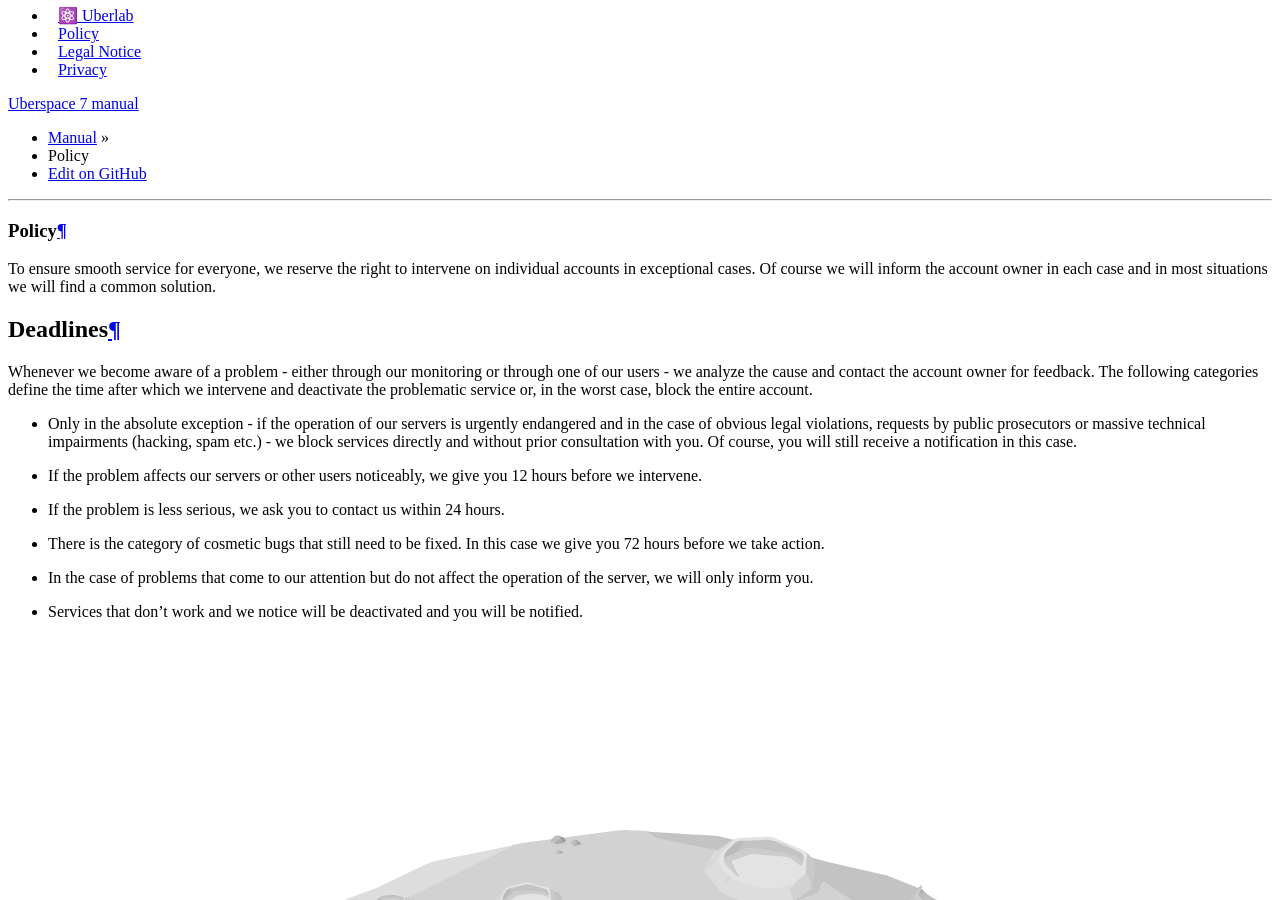
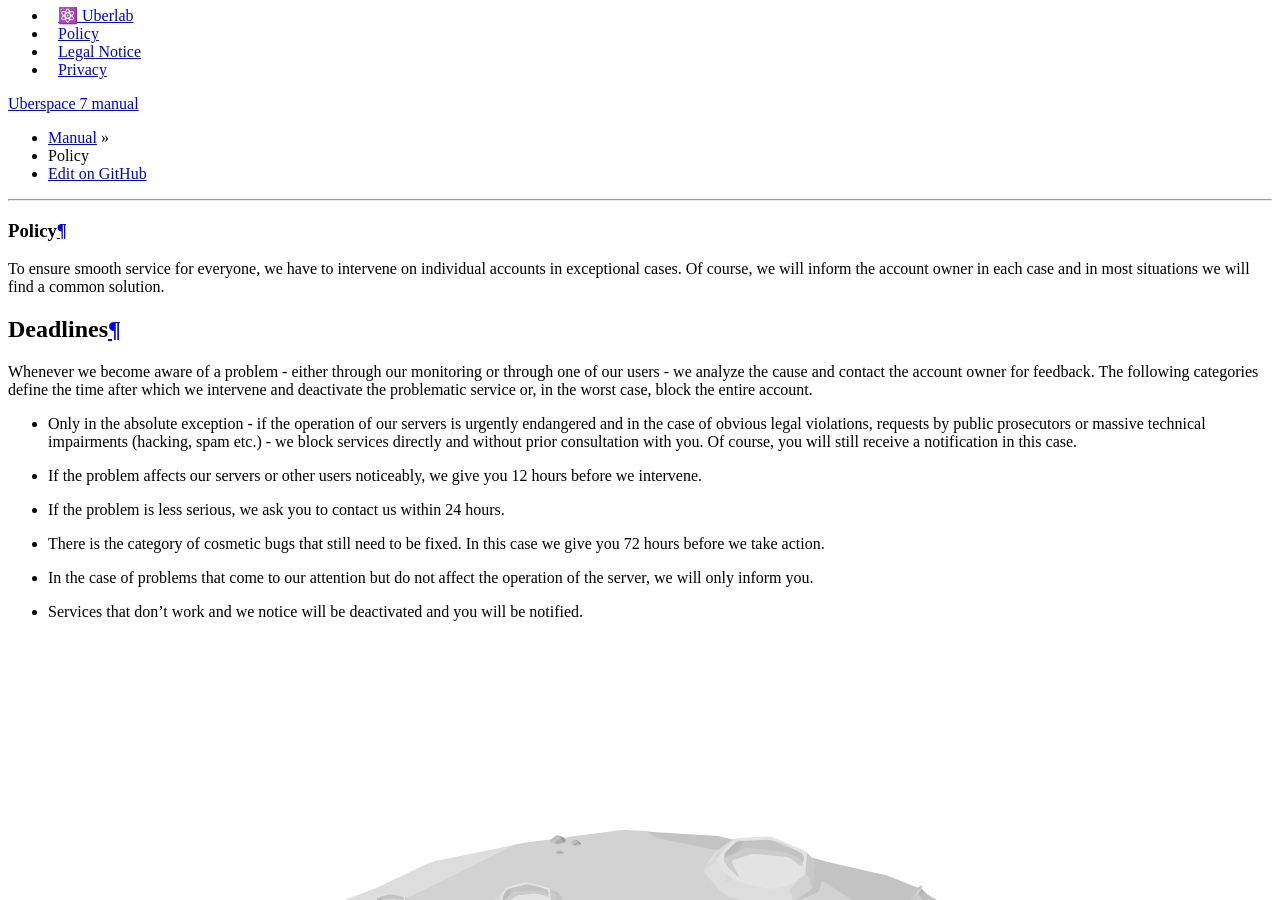
Before and after one commit to Uberspace/manual, a Sphinx documentation site: the page built from source/policy.rst, in a window 1280 px wide and 900 px high, scrolled down 1500 px. Built offline with Sphinx 7.4.7 and the Read the Docs theme 2.0.0, drawn with Linux system fonts in a browser that asks for light colours; pages that are not in the unit, such as notebooks, are missing from menus.

Commit message:
Update source/policy.rst
Co-authored-by: luto <m@luto.at>

```diff
--- a/source/policy.rst
+++ b/source/policy.rst
@@ -4,7 +4,7 @@
 Policy
 ######
 
-To ensure smooth service for everyone, we reserve the right to intervene on individual accounts in exceptional cases. Of course we will inform the account owner in each case and in most situations we will find a common solution.
+To ensure smooth service for everyone, we have to intervene on individual accounts in exceptional cases. Of course, we will inform the account owner in each case and in most situations we will find a common solution.
 
 Deadlines
 =========
```
